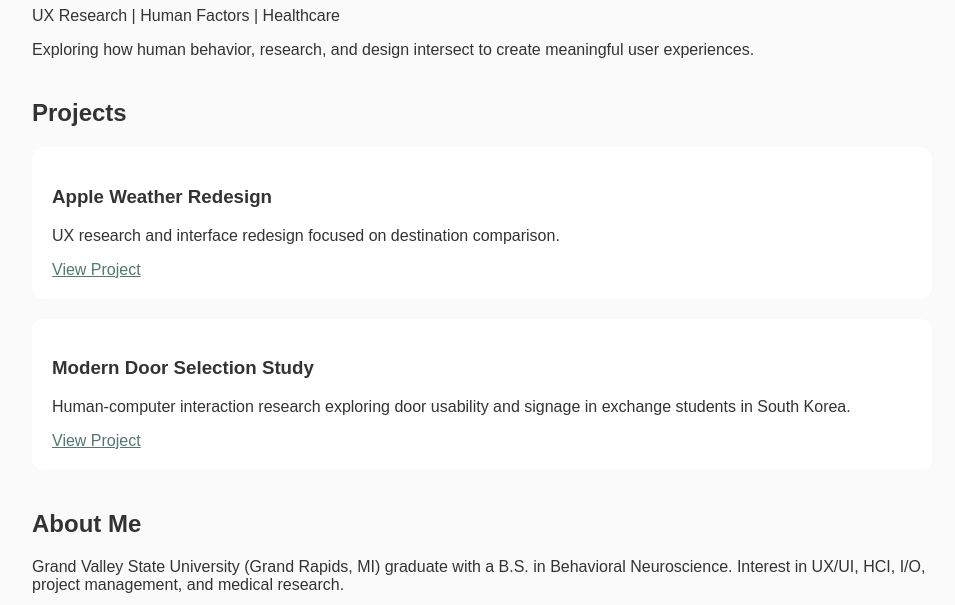
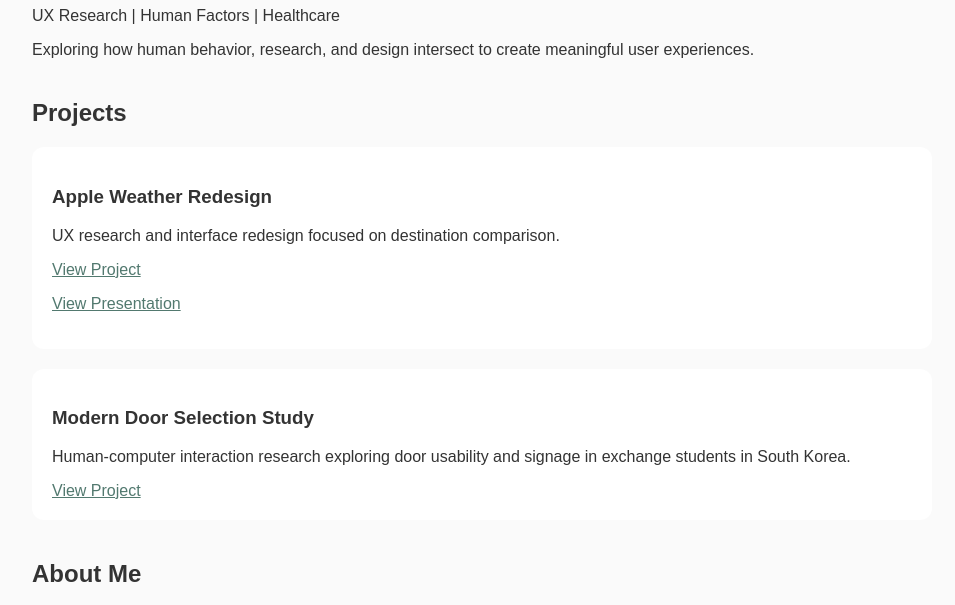
Before and after one commit to elisetchieng/elisetchieng.github.io, a plain HTML site: page index.html in a window 1280 px wide. Shown: the part 177-782 px from the top of the page, without its empty margins (158-1113 px from the left). Drawn offline with Linux system fonts and the light colour scheme.

Commit message:
Add UX/UI midterm presentation link

```diff
--- a/index.html
+++ b/index.html
@@ -1,4 +1,3 @@
-
 <!DOCTYPE html>
 <html lang="en">
 <head>
@@ -52,6 +51,7 @@
         <h3>Apple Weather Redesign</h3>
         <p>UX research and interface redesign focused on destination comparison.</p>
         <a href="#">View Project</a>
+        <p><a href="https://www.figma.com/deck/2hnFheyB71wnPxdkB4Y2KW/UX-UI-Midterm?node-id=3-51&amp;t=0gILDQMonUhv0Rou-1">View Presentation</a></p>
     </div>
 
     <div class="project">
```
